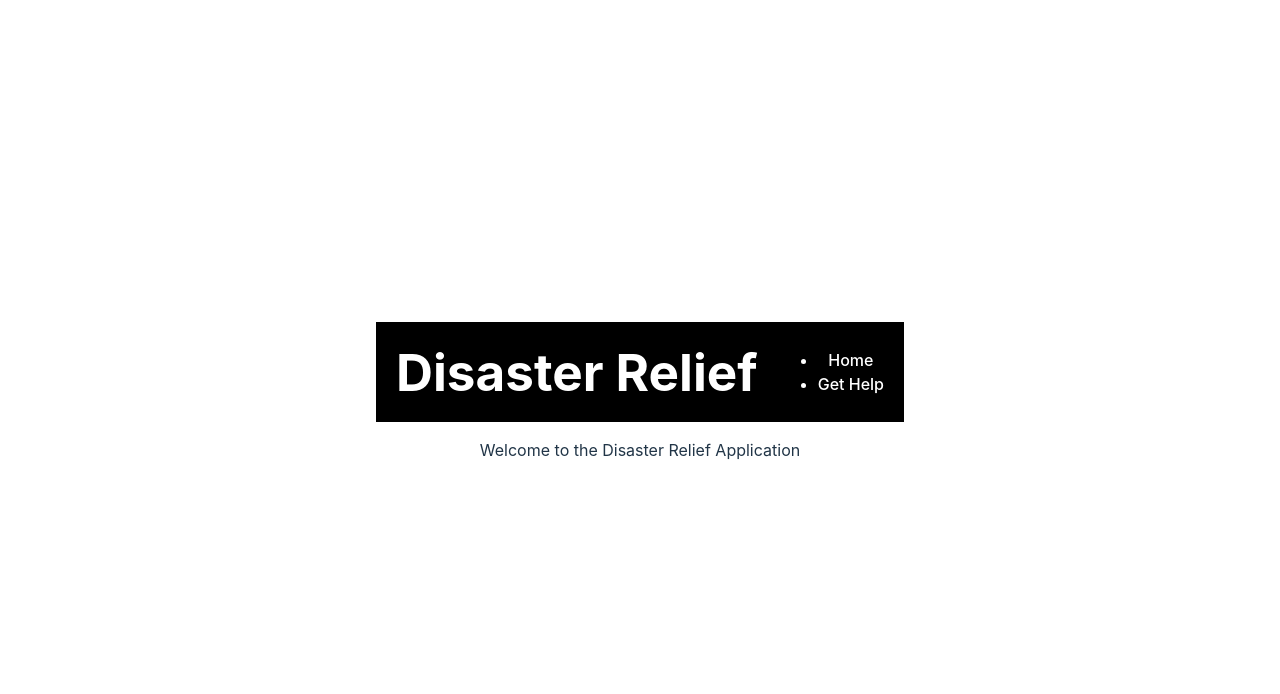
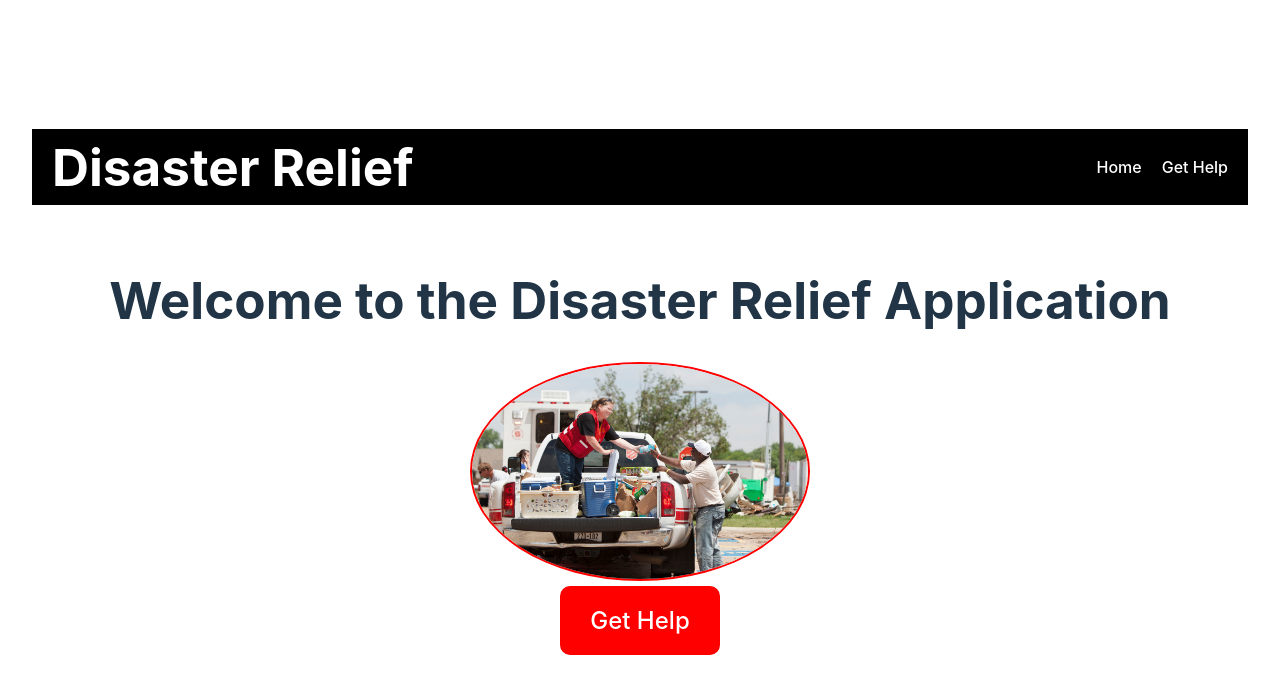
Before and after one commit to amoriss/ReactDisasterRelief, a React (Vite) app in the folder reactdisasterrelief.client/: page / in a window 1280 px wide. Shown: the top 694 px of the page. Built offline with nearby package versions, Linux system fonts and the light colour scheme.

Commit message:
get help button and image working on home page

```diff
--- /dev/null
+++ b/reactdisasterrelief.client/src/components/Home.css
@@ -0,0 +1,41 @@
+body {
+}
+
+.home-container {
+    text-align: center;
+    padding: 2rem;
+}
+
+.image-grid {
+    display: flex;
+    justify-content: center;
+    flex-wrap: wrap;
+}
+
+.image-item {
+    margin: 1rem;
+
+}
+
+img {
+    width: 30%;
+    height: 30%;
+    border-radius: 50%;
+    object-fit: cover;
+    border: 2px solid black;
+    border: 2px solid red;
+}
+img-item:hover{
+    background-color: red;
+}
+.home-button {
+    background-color: red;
+    color: white;
+    padding: 20px 30px;
+    border-radius: 10px;
+    font-size: 24px;
+}
+
+.home-button:hover {
+    background-color: darkred;
+}
--- a/reactdisasterrelief.client/src/components/Home.jsx
+++ b/reactdisasterrelief.client/src/components/Home.jsx
@@ -1,7 +1,17 @@
+import { Link } from 'react-router-dom';
+import './Home.css';
+import getHelpImage from '../assets/truck-disaster-relief.jpg';
 function Home() {
-  return (
-    <p>Welcome to the Disaster Relief Application</p>
-  );
+    return (
+        <div className="home-container">
+            <h1>Welcome to the Disaster Relief Application</h1>
+            <div className="image-item">
+                <img src={getHelpImage} alt="Get Help" />
+
+            </div>
+            <Link to="/get-help" className="home-button">Get Help</Link>
+        </div>
+    );
 }
 
 export default Home;
--- a/reactdisasterrelief.client/src/components/Navbar.jsx
+++ b/reactdisasterrelief.client/src/components/Navbar.jsx
@@ -5,12 +5,12 @@ const Navbar = () => {
     return (
         <nav style={styles.navbar}>
             <h1 style={styles.title}>Disaster Relief</h1>
-            <ul style={styles.navlist}>
+            <ul style={styles.navList}>
                 <li style={styles.navItem}>
                     <Link to="/" style={styles.navLink}>Home</Link>
                 </li>
                 <li style={styles.navItem}>
-                    <Link to="/get-help" style={styles.navLink}> Get Help</Link>
+                    <Link to="/get-help" style={styles.navLink}>Get Help</Link>
                 </li>
             </ul>
         </nav>
```
Also changed, not shown: reactdisasterrelief.client/src/assets/truck-disaster-relief.jpg (added).
